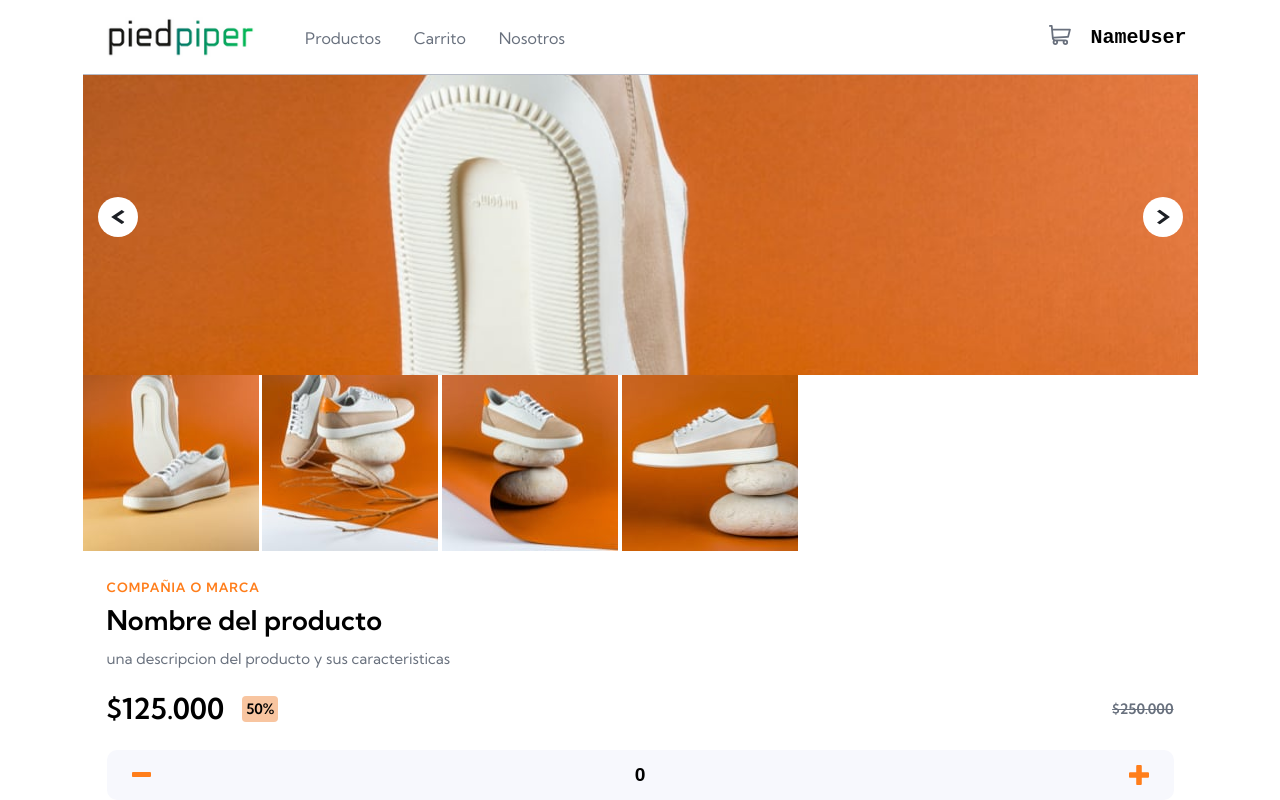
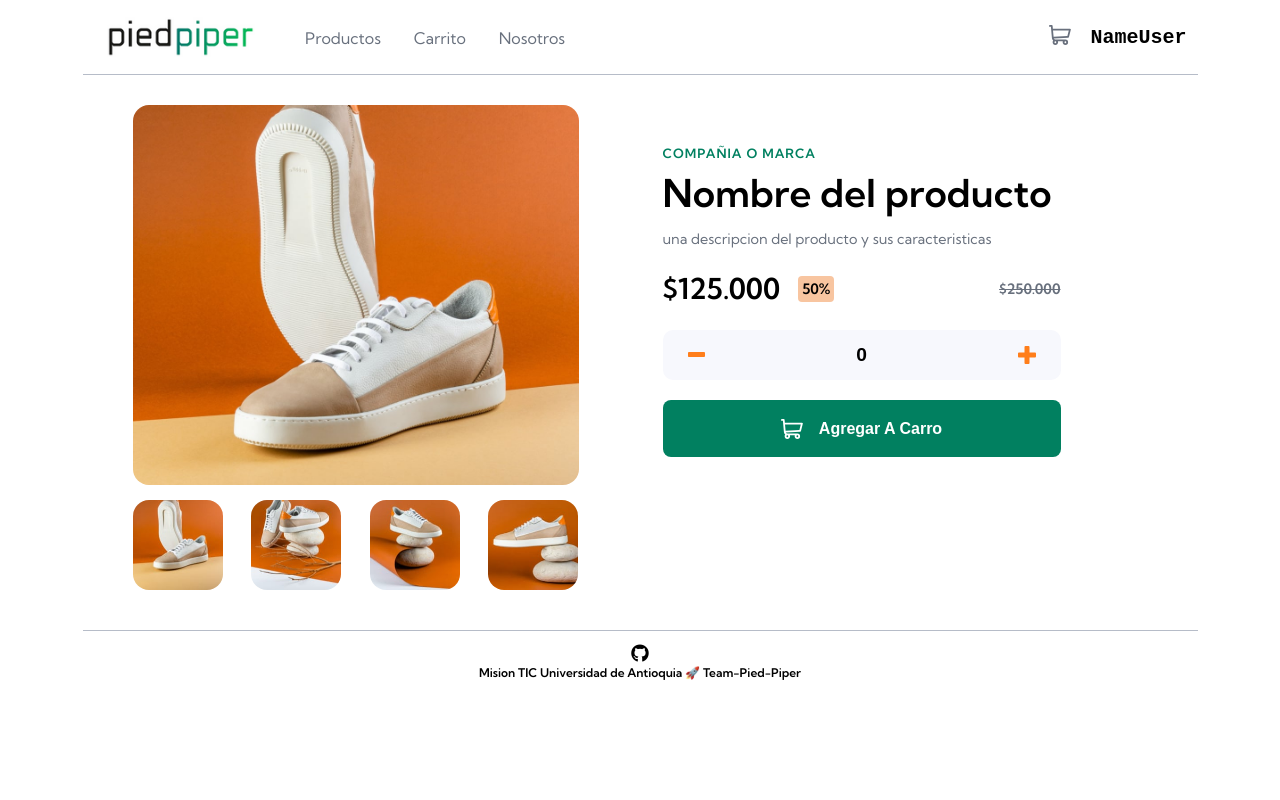
Before and after one commit to Team-Pied-Piper/Sprint2, a plain HTML site: page frontend/vistas/index.html in a window 1280 px wide. Shown: the top 800 px of the page. Drawn offline with Linux system fonts and the light colour scheme.

Commit message:
frontend

```diff
--- a/frontend/vistas/index.html
+++ b/frontend/vistas/index.html
@@ -9,8 +9,10 @@
 
   <title>PiedPiperStore producto</title>
   <link rel="stylesheet" href="./main.css">
+  <script src="https://kit.fontawesome.com/ed17f46158.js" crossorigin="anonymous"></script>
 
 </head>
+
 <body>
   <main class="main-container">
     <header class="header">
@@ -81,7 +83,8 @@
             <input type="text" value="0" class="input__number">
             <img src="./images/icon-plus.svg" alt="mas" class="input__plus">
           </div>
-          <button class="details__button"><img class="details__button-car" src="./images/icon-cart-blanco.svg" alt="" > Agregar A Carro</button>
+          <button class="details__button"><img class="details__button-car" src="./images/icon-cart-blanco.svg" alt="">
+            Agregar A Carro</button>
         </div>
       </article>
     </section>
@@ -126,9 +129,18 @@
     </div>
     <!-- FIN GALERIA MODAL -->
 
-    <footer>
-
+    <!-- FOOTER ****************************************************************************** -->
+    <footer class="footer">
+      <section class="footer__redes-cont">
+        <a target="_blank" href="https://github.com/diegoarteag95" class="footer__redes-link">
+          <i class="fab fa-github"></i>
+        </a>
+      </section>
+      <section class="footer__texto-cont">
+        <p class="footer__texto-p">Mision TIC Universidad de Antioquia 🚀 Team-Pied-Piper</p>
+      </section>
     </footer>
+    <!-- FOOTER FIN ************************************************************************** -->
   </main>
 </body>
 
--- a/frontend/vistas/sass/_details.scss
+++ b/frontend/vistas/sass/_details.scss
@@ -56,4 +56,15 @@
   &__button{
     @include mixins.button;
   }
+  @media (min-width: 1115px) {
+    width: 446px;
+    padding-top: 40px;
+
+    &__title {
+      font-size: 2.4em;
+    }
+    &__description {
+      font-size: 00.90em;
+    }
+  }
 }
--- /dev/null
+++ b/frontend/vistas/sass/_footer.scss
@@ -0,0 +1,30 @@
+@use "variables" as v;
+.footer {
+  margin-top: 10px;
+  background-color: white;
+  width: 100%;
+  height: 60px;
+  display: flex;
+  flex-direction: column;
+  justify-content: center;
+  align-items: center;
+  align-self: flex-end;
+  border-top: 1px solid v.$Grayish-blue;
+}
+
+.footer__redes-link {
+  text-decoration: none;
+  color: v.$Black;
+  font-size: 18px;
+  margin: 0 3px;
+}
+
+.footer__redes-link:hover {
+  color: v.$Black-modal;
+}
+
+.footer__texto-p {
+  color: v.$Black;
+  font-size: 12px;
+  font-weight: 700;
+}
--- a/frontend/vistas/sass/_gallery.scss
+++ b/frontend/vistas/sass/_gallery.scss
@@ -1,4 +1,4 @@
-@use "variables";
+@use "variables" as v;
 @use "mixins";
 
 .gallery {
@@ -24,7 +24,38 @@
     display: none;
 
     @media (min-width: 1115px) {
-      display: block;
+      display: flex;
+      justify-content: space-between;
+
+    }
+  }
+
+  @media (min-width: 1115px) {
+    width: 446px;
+
+    &__image-container {
+      border-radius: 16px;
+      height: 380px;
+      margin-bottom: 15px;
+      background-position-y: 0;
+    }
+
+    &__thumnail {
+      width: 90px;
+      border-radius: 16px;
+
+      &:hover {
+        cursor: pointer;
+        border: 2px solid v.$Orange;
+      }
+    }
+
+    &__previus {
+      display: none;
+    }
+
+    &__next {
+      display: none;
     }
   }
 }
--- /dev/null
+++ b/frontend/vistas/sass/_modal-gallery.scss
@@ -0,0 +1,3 @@
+.modal-gallery{
+  display: none;
+}
--- a/frontend/vistas/sass/_variables.scss
+++ b/frontend/vistas/sass/_variables.scss
@@ -1,7 +1,7 @@
 @import url('https://fonts.googleapis.com/css2?family=Kumbh+Sans:wght@400;600&display=swap');
 
 // Primary
-$Orange: hsl(26, 100%, 55%);
+$Orange: #018060;
 $Pale-orange: hsl(25, 86%, 80%);
 
 // Neutral
--- a/frontend/vistas/sass/styles.scss
+++ b/frontend/vistas/sass/styles.scss
@@ -8,6 +8,8 @@
 @use "details";
 @use "input";
 @use "modal-cart";
+@use "modal-gallery";
+@use "footer";
 
 .main-container{
   width: 375px;
@@ -18,3 +20,11 @@
     width: 1115px;
   }
 }
+
+.content{
+  @media (min-width: 1115px) {
+    display: flex;
+    padding: 30px 50px;
+    gap: 60px;
+  }
+}
```
Also changed, not shown: frontend/vistas/main.css, 1 other file.
